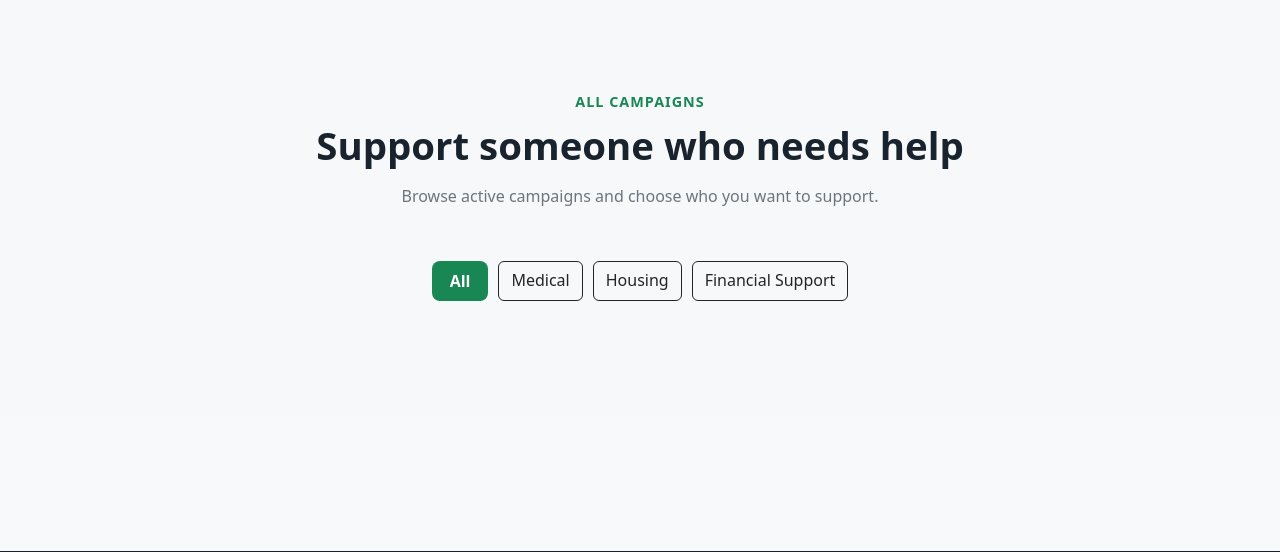
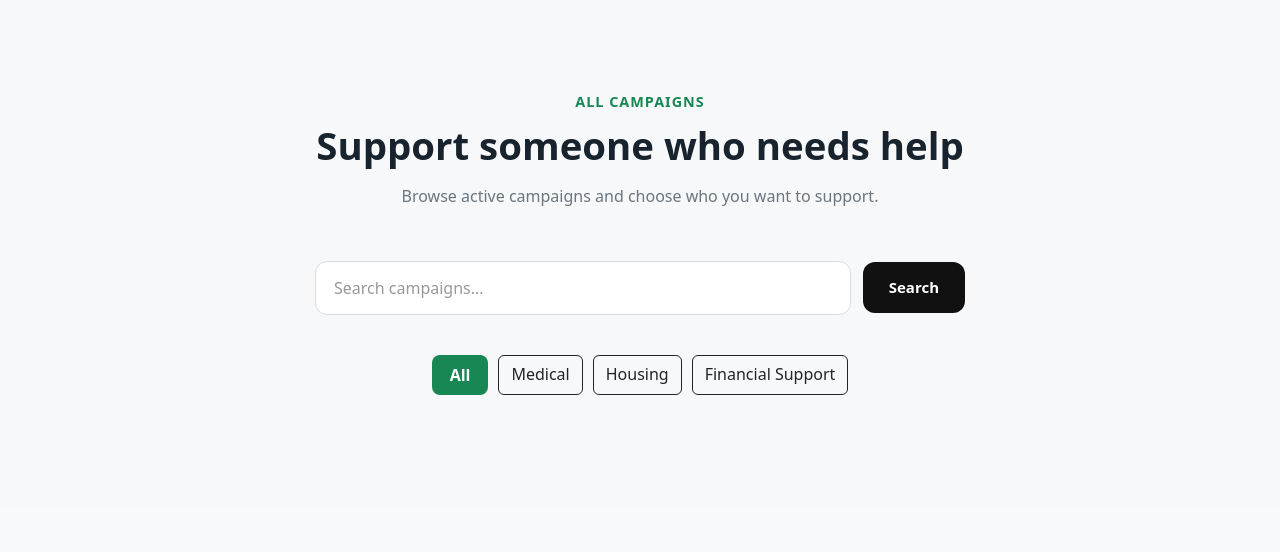
Before and after one commit to DVeljko/Helpora, a Flask app: page /all-campaigns in a window 1280 px wide. Shown: the part 82-634 px from the top of the page. Run offline with Flask 3, Linux system fonts and the light colour scheme; data that the repository does not hold is empty.

Commit message:
Add campaign search functionality and styling

```diff
--- a/server.py
+++ b/server.py
@@ -57,10 +57,13 @@ def homepage():
     campaigns = db.session.scalars(query).all()
     return render_template('homepage.html', campaigns=campaigns)
 
+
 @app.route('/all-campaigns')
 def all_campaigns():
 
     category = request.args.get('category')
+    search = request.args.get('search')
+
 
     query = db.select(Campaign).where(
         Campaign.status == 'approved'
@@ -71,6 +74,10 @@ def all_campaigns():
             Campaign.category == category
         )
 
+    if search:
+        query = query.where(Campaign.title.ilike(f"%{search}%"))
+
+
     campaigns = db.session.scalars(query).all()
 
     return render_template(
@@ -78,6 +85,7 @@ def all_campaigns():
         campaigns=campaigns,
         category=category
     )
+
 
 
 @app.route('/single-campaign/<int:campaign_id>')
--- a/static/css/style.css
+++ b/static/css/style.css
@@ -2389,3 +2389,66 @@ main {
     }
 
 }
+
+.campaign-search-form {
+    display: flex;
+    justify-content: center;
+    align-items: center;
+    gap: 12px;
+
+    max-width: 650px;
+    margin: 30px auto 40px auto;
+}
+
+.campaign-search-input {
+    width: 100%;
+    padding: 14px 18px;
+
+    border: 1px solid #dcdcdc;
+    border-radius: 12px;
+
+    font-size: 16px;
+    outline: none;
+
+    transition: 0.2s ease;
+}
+
+.campaign-search-input:focus {
+    border-color: #222;
+    box-shadow: 0 0 0 3px rgba(0, 0, 0, 0.06);
+}
+
+.campaign-search-input::placeholder {
+    color: #999;
+}
+
+.campaign-search-btn {
+    padding: 14px 26px;
+
+    border: none;
+    border-radius: 12px;
+
+    background: #111;
+    color: white;
+
+    font-size: 15px;
+    font-weight: 600;
+
+    cursor: pointer;
+    transition: 0.2s ease;
+}
+
+.campaign-search-btn:hover {
+    background: #333;
+    transform: translateY(-1px);
+}
+
+@media (max-width: 576px) {
+    .campaign-search-form {
+        flex-direction: column;
+    }
+
+    .campaign-search-btn {
+        width: 100%;
+    }
+}
--- a/templates/all_campaigns.html
+++ b/templates/all_campaigns.html
@@ -10,6 +10,7 @@ All Campaigns | Helpora
 <section class="campaigns-section">
 
     <div class="container">
+
 
         <div class="section-heading text-center">
 
@@ -26,6 +27,18 @@ All Campaigns | Helpora
             </p>
 
         </div>
+
+        <form action="{{ url_for('all_campaigns') }}" method="GET" class="campaign-search-form">
+            <input
+                type="text"
+                name="search"
+                placeholder="Search campaigns..."
+                class="campaign-search-input"
+            >
+            <button type="submit" class="campaign-search-btn">
+                Search
+            </button>
+        </form>
 
 
         <!-- FILTERS -->
```
